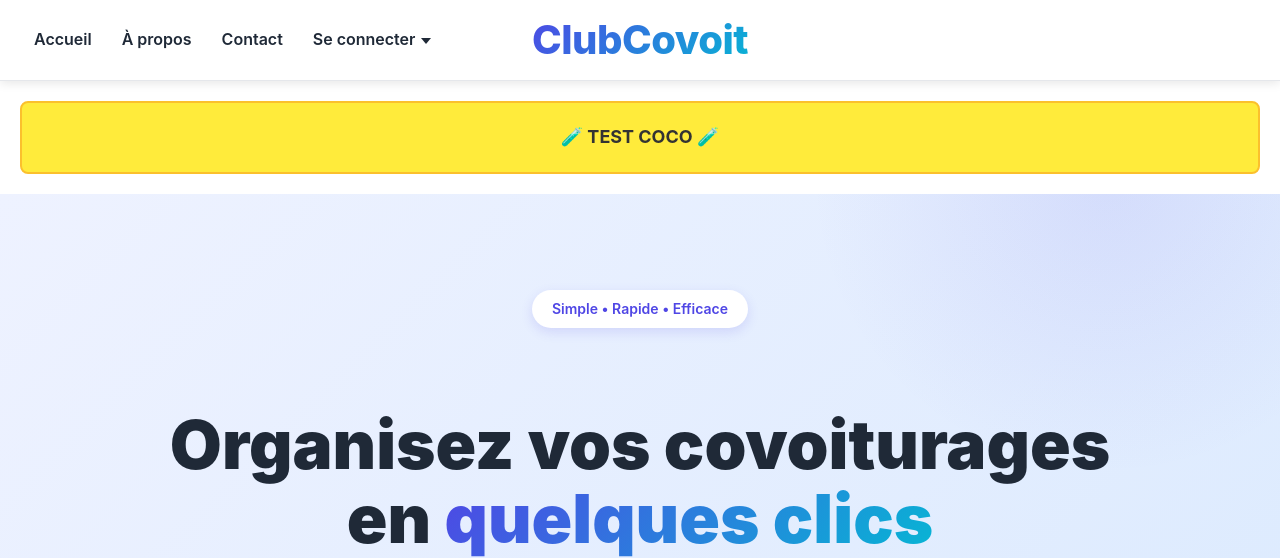
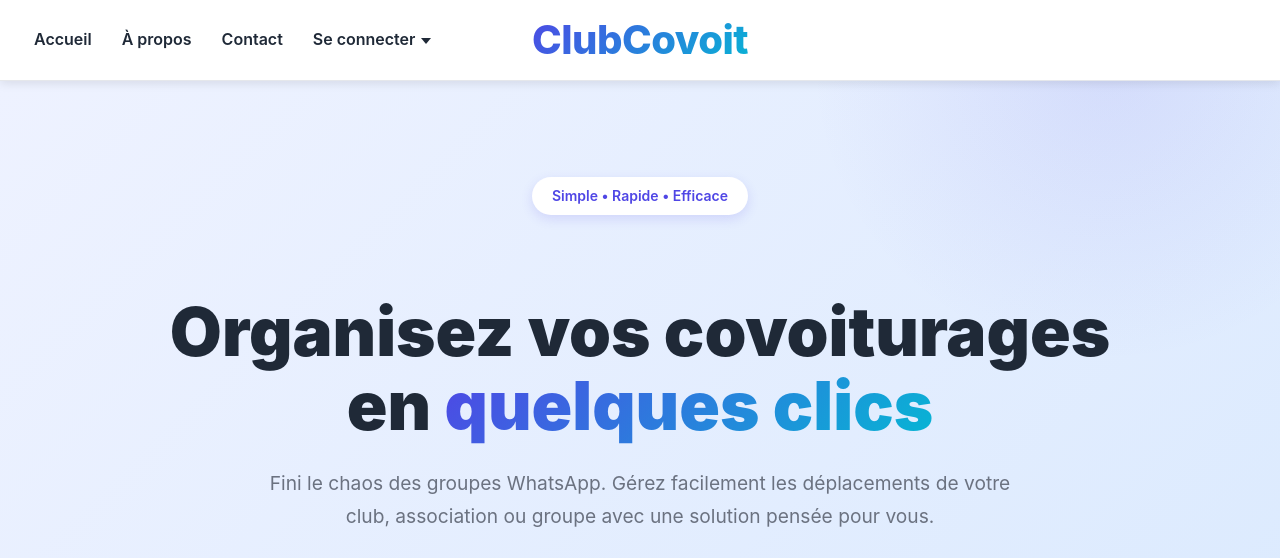
Before and after one commit to marcdebiolley/clubcovoit, a Rails app: page / in a window 1280 px wide. Shown: the top 558 px of the page. Run offline with Rails 7, Linux system fonts and the light colour scheme; some libraries are stand-ins or nearby versions.

Commit message:
FORCE sticky navbar with aggressive CSS
- Hide test box but keep it commented for future use
- Add multiple selectors for navbar (.navbar, div.navbar, etc.)
- Add webkit prefix for better browser support
- Increase z-index to 9999 for maximum priority
- Target all potential navbar containers
- Force width 100% and background white
- Should now work on all browsers and override any conflicts

```diff
--- a/public/css/style.css
+++ b/public/css/style.css
@@ -903,16 +903,31 @@ dialog {
   }
 }
 
-/* TEST DEPLOY - Version 2025-11-12 10:28 */
-/* Sticky navbar */
-.navbar {
+/* TEST DEPLOY - Version 2025-11-12 10:58 - NAVBAR STICKY FORCE */
+/* Sticky navbar - AGGRESSIVE APPROACH */
+.navbar,
+div.navbar,
+nav.navbar,
+header.navbar,
+[class*="navbar"] {
+  position: -webkit-sticky !important;
   position: sticky !important;
   top: 0 !important;
-  z-index: 1000 !important;
+  z-index: 9999 !important;
   background: white !important;
+  background-color: white !important;
   box-shadow: 0 2px 10px rgba(0, 0, 0, 0.1) !important;
   transition: box-shadow 0.2s ease !important;
   min-height: 60px !important;
+  width: 100% !important;
+}
+
+/* Force sticky on all potential navbar containers */
+#app-navbar .navbar,
+#app-header .navbar {
+  position: -webkit-sticky !important;
+  position: sticky !important;
+  top: 0 !important;
 }
 
 .nav-inner {
--- a/public/index.html
+++ b/public/index.html
@@ -30,10 +30,10 @@
 <body>
   <div id="app-navbar"></div>
 
-  <!-- TEST DEPLOY BOX -->
-  <div style="background: #ffeb3b; border: 2px solid #fbc02d; padding: 20px; margin: 20px; border-radius: 8px; text-align: center; font-weight: bold; font-size: 18px; color: #333;">
+  <!-- TEST DEPLOY BOX (hidden but kept for future tests) -->
+  <!-- <div style="background: #ffeb3b; border: 2px solid #fbc02d; padding: 20px; margin: 20px; border-radius: 8px; text-align: center; font-weight: bold; font-size: 18px; color: #333;">
     🧪 TEST COCO 🧪
-  </div>
+  </div> -->
 
   <!-- Hero Section -->
   <section class="hero" id="accueil">
```
